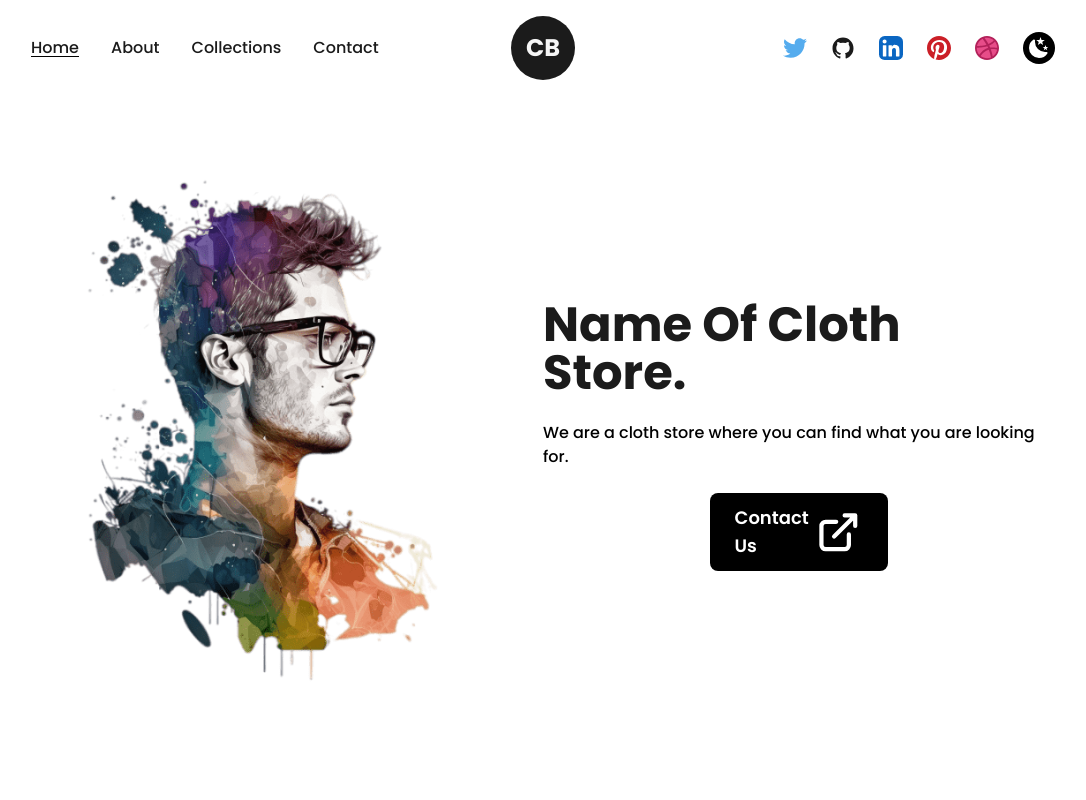
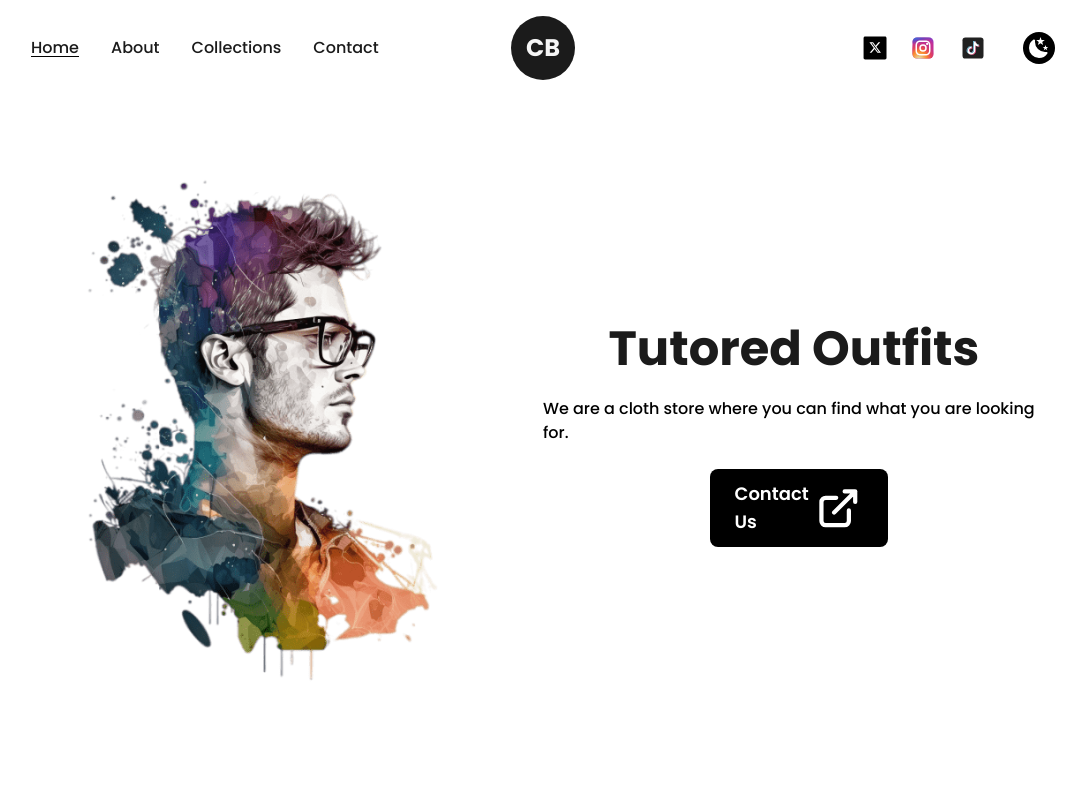
Before and after one commit to OluwafisayoIbrahim/Tailor-Web-Template, a Next.js app: page / in a window 1280 px wide. Shown: the top 800 px of the page, without its empty margins (97-1183 px from the left). Built offline with nearby package versions, Linux system fonts and the light colour scheme.

Commit message:
Add files via upload

```diff
--- a/src/components/Footer.js
+++ b/src/components/Footer.js
@@ -4,7 +4,7 @@ import Link from "next/link";
 
 const Footer = () => {
   return (
-    <footer className="w-full border-t-2 border-solid border-black font-medium text-base dark:border-[#707070] sm:text-base">
+    <footer className="w-full border-t-2 border-solid border-black font-medium text-base dark:border-[#707070] sm:text-base absolute bottom-0 lg:relative">
       <Layout className="py-4 md:py-8 flex items-center justify-between lg:flex-col lg:py-6">
         <span className="text-black dark:text-[#707070]">&copy; {new Date().getFullYear()} All Rights Reserved.</span>
         <div className="flex items-center lg:py-7 text-dark dark:text-[#707070]">
--- a/src/components/Icons.js
+++ b/src/components/Icons.js
@@ -19,20 +19,46 @@ export const GithubIcon = ({ className, ...rest }) => (
 
 export const TwitterIcon = ({ className, ...rest }) => (
   <svg
+    fill="#DC7633"
     xmlns="http://www.w3.org/2000/svg"
-    width="1em"
-    height="1em"
-    viewBox="0 0 256 209"
+    xmlnsXlink="http://www.w3.org/1999/xlink"
+    width={50}
+    zoomAndPan="magnify"
+    viewBox="0 0 375 374.999991"
+    height={50}
+    className={`w-full h-auto ${className}`}
     {...rest}
-    className={`w-full h-auto ${className}`}
   >
-    <path fill="none" d="M0 0h256v209H0z" />
-    <path
-      fill="#55acee"
-      d="M256 25.45a105.04 105.04 0 0 1-30.166 8.27c10.845-6.5 19.172-16.793 23.093-29.057a105.183 105.183 0 0 1-33.351 12.745C205.995 7.201 192.346.822 177.239.822c-29.006 0-52.523 23.516-52.523 52.52 0 4.117.465 8.125 1.36 11.97-43.65-2.191-82.35-23.1-108.255-54.876-4.52 7.757-7.11 16.78-7.11 26.404 0 18.222 9.273 34.297 23.365 43.716a52.312 52.312 0 0 1-23.79-6.57c-.003.22-.003.44-.003.661 0 25.447 18.104 46.675 42.13 51.5a52.592 52.592 0 0 1-23.718.9c6.683 20.866 26.08 36.05 49.062 36.475-17.975 14.086-40.622 22.483-65.228 22.483-4.24 0-8.42-.249-12.529-.734 23.243 14.902 50.85 23.597 80.51 23.597 96.607 0 149.434-80.031 149.434-149.435 0-2.278-.05-4.543-.152-6.795A106.748 106.748 0 0 0 256 25.45"
-    />
+    <defs>
+      {
+        '< path id="pathAttribute" d="M 8.917969 7.773438 L 367.417969 7.773438 L 367.417969 366.273438 L 8.917969\n    366.273438 Z M 8.917969 7.773438 " /> '
+      }
+    </defs>
+    <g>
+      <path
+        d="M 344.105469 366.273438 L 32.230469 366.273438 C 19.386719 366.273438 8.917969 355.808594 8.917969 342.960938 L 8.917969 31.085938 C 8.917969 18.242188 19.386719 7.773438 32.230469 7.773438 L 344.105469 7.773438 C 356.949219 7.773438 367.417969 18.242188 367.417969 31.085938 L 367.417969 342.960938 C 367.417969 355.808594 356.949219 366.273438 344.105469 366.273438 "
+        fillOpacity={1}
+        fillRule="nonzero"
+        fill="#000000"
+      />
+    </g>
+    <g transform="translate(90,80) ">
+      <svg
+        xmlns="http://www.w3.org/2000/svg"
+        viewBox="0 0 24 24"
+        height={200}
+        width={200}
+        {...rest}
+      >
+        <path
+          d="M18.244 2.25h3.308l-7.227 8.26 8.502 11.24H16.17l-5.214-6.817L4.99 21.75H1.68l7.73-8.835L1.254 2.25H8.08l4.713 6.231zm-1.161 17.52h1.833L7.084 4.126H5.117z"
+          fill="#ffffff"
+        />
+      </svg>
+    </g>
   </svg>
 );
+
 // #0A66C2
 export const LinkedInIcon = ({ className, ...rest }) => (
   <svg
@@ -461,3 +487,128 @@ export const LinkArrow = ({ className, ...rest }) => (
     />
   </svg>
 );
+
+export const InstagramIcon = ({ className, ...rest }) => (
+  <svg
+    xmlns="http://www.w3.org/2000/svg"
+    fill="none"
+    viewBox="0 0 32 32"
+    className={`w-full h-auto ${className}`}
+    {...rest}
+  >
+    <g>
+      <rect
+        width="28"
+        height="28"
+        x="2"
+        y="2"
+        fill="url(#paint0_radial_87_7153)"
+        rx="6"
+      ></rect>
+      <rect
+        width="28"
+        height="28"
+        x="2"
+        y="2"
+        fill="url(#paint1_radial_87_7153)"
+        rx="6"
+      ></rect>
+      <rect
+        width="28"
+        height="28"
+        x="2"
+        y="2"
+        fill="url(#paint2_radial_87_7153)"
+        rx="6"
+      ></rect>
+      <path fill="#fff" d="M23 10.5a1.5 1.5 0 11-3 0 1.5 1.5 0 013 0z"></path>
+      <path
+        fill="#fff"
+        fillRule="evenodd"
+        d="M16 21a5 5 0 100-10 5 5 0 000 10zm0-2a3 3 0 100-6 3 3 0 000 6z"
+        clipRule="evenodd"
+      ></path>
+      <path
+        fill="#fff"
+        fillRule="evenodd"
+        d="M6 15.6c0-3.36 0-5.04.654-6.324a6 6 0 012.622-2.622C10.56 6 12.24 6 15.6 6h.8c3.36 0 5.04 0 6.324.654a6 6 0 012.622 2.622C26 10.56 26 12.24 26 15.6v.8c0 3.36 0 5.04-.654 6.324a6 6 0 01-2.622 2.622C21.44 26 19.76 26 16.4 26h-.8c-3.36 0-5.04 0-6.324-.654a6 6 0 01-2.622-2.622C6 21.44 6 19.76 6 16.4v-.8zM15.6 8h.8c1.713 0 2.878.002 3.778.075.877.072 1.325.202 1.638.361a4 4 0 011.748 1.748c.16.313.29.761.36 1.638.074.9.076 2.065.076 3.778v.8c0 1.713-.002 2.878-.075 3.778-.072.877-.202 1.325-.361 1.638a4 4 0 01-1.748 1.748c-.313.16-.761.29-1.638.36-.9.074-2.065.076-3.778.076h-.8c-1.713 0-2.878-.002-3.778-.075-.877-.072-1.325-.202-1.638-.361a4 4 0 01-1.748-1.748c-.16-.313-.29-.761-.36-1.638C8.001 19.278 8 18.113 8 16.4v-.8c0-1.713.002-2.878.075-3.778.072-.877.202-1.325.361-1.638a4 4 0 011.748-1.748c.313-.16.761-.29 1.638-.36.9-.074 2.065-.076 3.778-.076z"
+        clipRule="evenodd"
+      ></path>
+      <defs>
+        <radialGradient
+          id="paint0_radial_87_7153"
+          cx="0"
+          cy="0"
+          r="1"
+          gradientTransform="rotate(-55.376 27.916 .066) scale(25.5196)"
+          gradientUnits="userSpaceOnUse"
+        >
+          <stop stopColor="#B13589"></stop>
+          <stop offset="0.793" stopColor="#C62F94"></stop>
+          <stop offset="1" stopColor="#8A3AC8"></stop>
+        </radialGradient>
+        <radialGradient
+          id="paint1_radial_87_7153"
+          cx="0"
+          cy="0"
+          r="1"
+          gradientTransform="rotate(-65.136 29.766 6.89) scale(22.5942)"
+          gradientUnits="userSpaceOnUse"
+        >
+          <stop stopColor="#E0E8B7"></stop>
+          <stop offset="0.445" stopColor="#FB8A2E"></stop>
+          <stop offset="0.715" stopColor="#E2425C"></stop>
+          <stop offset="1" stopColor="#E2425C" stopOpacity="0"></stop>
+        </radialGradient>
+        <radialGradient
+          id="paint2_radial_87_7153"
+          cx="0"
+          cy="0"
+          r="1"
+          gradientTransform="matrix(38.50003 -5.5 1.1764 8.23476 .5 3)"
+          gradientUnits="userSpaceOnUse"
+        >
+          <stop offset="0.157" stopColor="#406ADC"></stop>
+          <stop offset="0.468" stopColor="#6A45BE"></stop>
+          <stop offset="1" stopColor="#6A45BE" stopOpacity="0"></stop>
+        </radialGradient>
+      </defs>
+    </g>
+  </svg>
+);
+
+export const TikTokIcon = ({ className, ...rest }) => (
+  <svg
+      xmlns="http://www.w3.org/2000/svg"
+      width="100"
+      height="100"
+      viewBox="0 0 48 48"
+      className={`w-full h-auto ${className}`}
+    {...rest}
+    >
+      <path
+        fill="#212121"
+        fillRule="evenodd"
+        d="M10.904 6h26.191A4.905 4.905 0 0142 10.904v26.191A4.905 4.905 0 0137.096 42H10.904A4.905 4.905 0 016 37.096V10.904A4.905 4.905 0 0110.904 6z"
+        clipRule="evenodd"
+      ></path>
+      <path
+        fill="#ec407a"
+        fillRule="evenodd"
+        d="M29.208 20.607a9.587 9.587 0 005.592 1.788v-4.011c-.395 0-.788-.041-1.174-.123v3.157a9.596 9.596 0 01-5.592-1.788v8.184a7.415 7.415 0 01-7.417 7.413 7.385 7.385 0 01-4.129-1.254 7.398 7.398 0 005.303 2.23 7.415 7.415 0 007.417-7.413v-8.183zm1.449-4.046a5.594 5.594 0 01-1.449-3.273v-.516h-1.113a5.616 5.616 0 002.562 3.789zM19.079 30.832a3.392 3.392 0 013.73-5.285v-4.1a7.552 7.552 0 00-1.174-.068v3.191a3.392 3.392 0 00-2.556 6.262z"
+        clipRule="evenodd"
+      ></path>
+      <path
+        fill="#fff"
+        fillRule="evenodd"
+        d="M28.034 19.63a9.587 9.587 0 005.592 1.788v-3.157a5.62 5.62 0 01-2.969-1.701 5.613 5.613 0 01-2.561-3.788h-2.923V28.79a3.392 3.392 0 01-6.094 2.041 3.39 3.39 0 011.527-6.42c.359 0 .705.056 1.03.159v-3.19a7.414 7.414 0 00-5.146 12.594 7.385 7.385 0 004.129 1.254 7.415 7.415 0 007.417-7.413l-.002-8.185z"
+        clipRule="evenodd"
+      ></path>
+      <path
+        fill="#81d4fa"
+        fillRule="evenodd"
+        d="M33.626 18.262v-.854a5.586 5.586 0 01-2.969-.848 5.605 5.605 0 002.969 1.702zm-5.531-5.49a5.484 5.484 0 01-.061-.461v-.516h-4.036v16.019a3.392 3.392 0 01-4.919 3.017 3.392 3.392 0 006.094-2.041V12.772h2.922zm-6.46 8.608v-.909a7.415 7.415 0 00-5.147 13.503 7.384 7.384 0 01-2.114-5.183 7.415 7.415 0 017.261-7.411z"
+        clipRule="evenodd"
+      ></path>
+    </svg>
+);
--- a/src/components/NavBar.js
+++ b/src/components/NavBar.js
@@ -4,12 +4,10 @@ import Logo from "./Logo";
 import { useRouter } from "next/router";
 import {
   TwitterIcon,
-  DribbbleIcon,
-  GithubIcon,
-  LinkedInIcon,
-  PinterestIcon,
+  InstagramIcon,
   SunIcon,
   MoonIcon,
+  TikTokIcon,
 } from "./Icons";
 import { motion } from "framer-motion";
 import ThemeSwitcher from "./hooks/ThemeSwitcher";
@@ -137,34 +135,16 @@ const NavBar = () => {
             whileHover={{ y: -2 }}
             whileTap={{ scale: 0.9 }}
           >
-            <GithubIcon />
+            <InstagramIcon />
           </motion.a>
           <motion.a
             href="https://twitter.com"
             target={"_blank"}
-            className="w-6 mx-3"
+            className="w-7  mx-3"
             whileHover={{ y: -2 }}
             whileTap={{ scale: 0.9 }}
           >
-            <LinkedInIcon />
-          </motion.a>
-          <motion.a
-            href="https://twitter.com"
-            target={"_blank"}
-            className="w-6 mx-3 bg-white rounded-full"
-            whileHover={{ y: -2 }}
-            whileTap={{ scale: 0.9 }}
-          >
-            <PinterestIcon />
-          </motion.a>
-          <motion.a
-            href="https://twitter.com"
-            target={"_blank"}
-            className="w-6 ml-3"
-            whileHover={{ y: -2 }}
-            whileTap={{ scale: 0.9 }}
-          >
-            <DribbbleIcon />
+            <TikTokIcon />
           </motion.a>
 
           <motion.button
@@ -234,43 +214,24 @@ const NavBar = () => {
             <motion.a
               href="https://twitter.com"
               target={"_blank"}
-              className="w-6 mx-3 bg-white rounded-full dark:bg-black sm:mx-1"
+              className="w-6 mx-3 dark:bg-black rounded-md"
               whileHover={{ y: -2 }}
               whileTap={{ scale: 0.9 }}
             >
-              <GithubIcon />
+              <InstagramIcon />
             </motion.a>
             <motion.a
               href="https://twitter.com"
               target={"_blank"}
-              className="w-6 mx-3 sm:mx-1"
+              className="w-7  mx-3 dark:bg-black rounded-md"
               whileHover={{ y: -2 }}
               whileTap={{ scale: 0.9 }}
             >
-              <LinkedInIcon />
+              <TikTokIcon />
             </motion.a>
-            <motion.a
-              href="https://twitter.com"
-              target={"_blank"}
-              className="w-6 mx-3 bg-white rounded-full sm:mx-1"
-              whileHover={{ y: -2 }}
-              whileTap={{ scale: 0.9 }}
-            >
-              <PinterestIcon />
-            </motion.a>
-            <motion.a
-              href="https://twitter.com"
-              target={"_blank"}
-              className="w-6 ml-3 sm:mx-1"
-              whileHover={{ y: -2 }}
-              whileTap={{ scale: 0.9 }}
-            >
-              <DribbbleIcon />
-            </motion.a>
-
             <motion.button
               onClick={() => setMode(mode === "light" ? "dark" : "light")}
-              className={`ml-6 sm:mx-1 flex items-center justify-center rounded-full p-1 ${
+              className={`absolute top-0 right-0 mt-2 mr-2 flex items-center justify-center rounded-full p-1 ${
                 mode === "light" ? "bg-black text-white" : "bg-white text-black"
               }`}
               target={"_blank"}
--- a/src/pages/Contact.js
+++ b/src/pages/Contact.js
@@ -98,6 +98,7 @@ const Contact = () => {
               value={values.name}
               onChange={handleChange}
               onBlur={onBlur}
+              className="text-black dark:text-white"
             />
             <FormErrorMessage>Required</FormErrorMessage>
           </FormControl>
@@ -115,6 +116,7 @@ const Contact = () => {
               value={values.email}
               onChange={handleChange}
               onBlur={onBlur}
+              className="text-black dark:text-white"
             />
             <FormErrorMessage>Required</FormErrorMessage>
           </FormControl>
@@ -132,6 +134,7 @@ const Contact = () => {
               value={values.subject}
               onChange={handleChange}
               onBlur={onBlur}
+              className="text-black dark:text-white"
             />
             <FormErrorMessage>Required</FormErrorMessage>
           </FormControl>
@@ -150,6 +153,7 @@ const Contact = () => {
               value={values.message}
               onChange={handleChange}
               onBlur={onBlur}
+              className="text-black dark:text-white"
             />
             <FormErrorMessage>Required</FormErrorMessage>
           </FormControl>
--- a/src/pages/index.js
+++ b/src/pages/index.js
@@ -23,7 +23,7 @@ export default function Home() {
             </div>
             <div className="w-1/2 flex flex-col items-center self-center lg:w-full lg:text-center">
               <AnimatedText
-                text="Name Of Cloth Store."
+                text="Tutored Outfits"
                 className="!text-5xl xl:!text-5xl lg:!text-center lg:!text-6xl md:!text-5xl sm:!text-3xl"
               />
               <p className="my-4 text-base font-medium md:text-sm sm:text-sm">
@@ -37,7 +37,7 @@ export default function Home() {
                   md:p-2 md:px-4 md:text
                   "
                 >
-                  Contact Us <LinkArrow className={"w-3.5 ml-1"}/>
+                  Contact Us <LinkArrow className={"w-4 ml-1"}/>
                 </Link>
               </div>
             </div>
```
